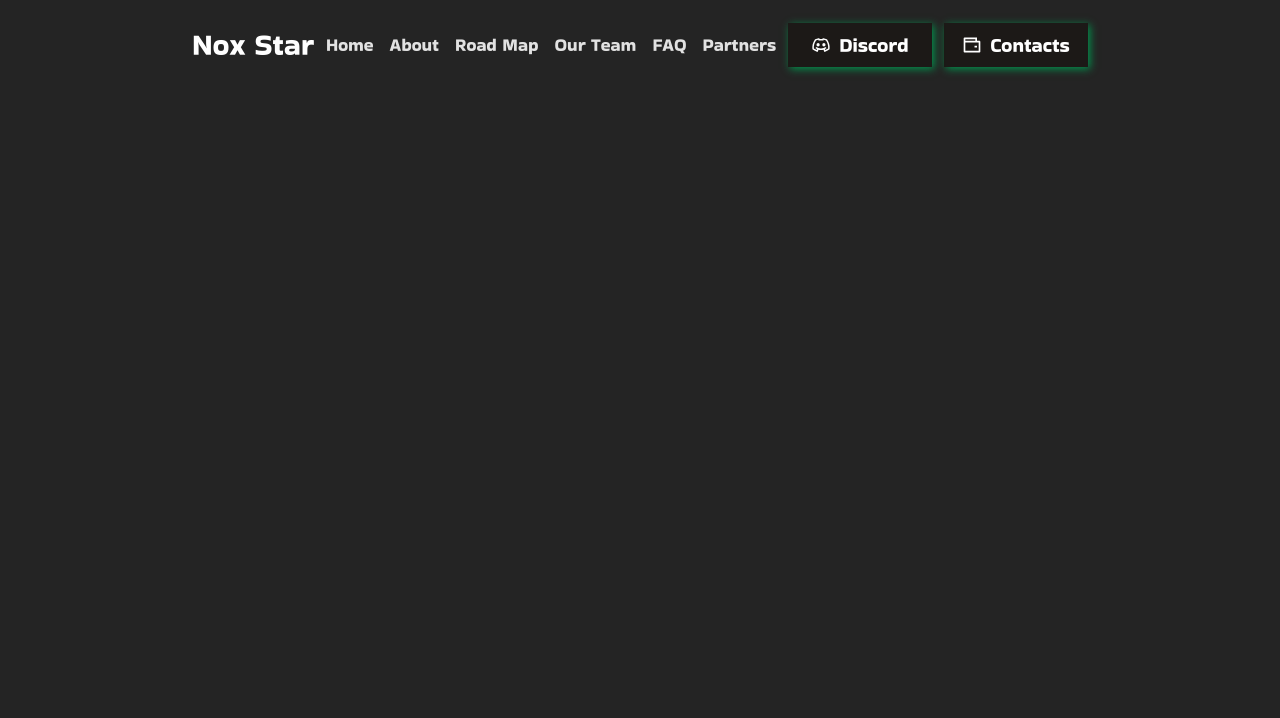
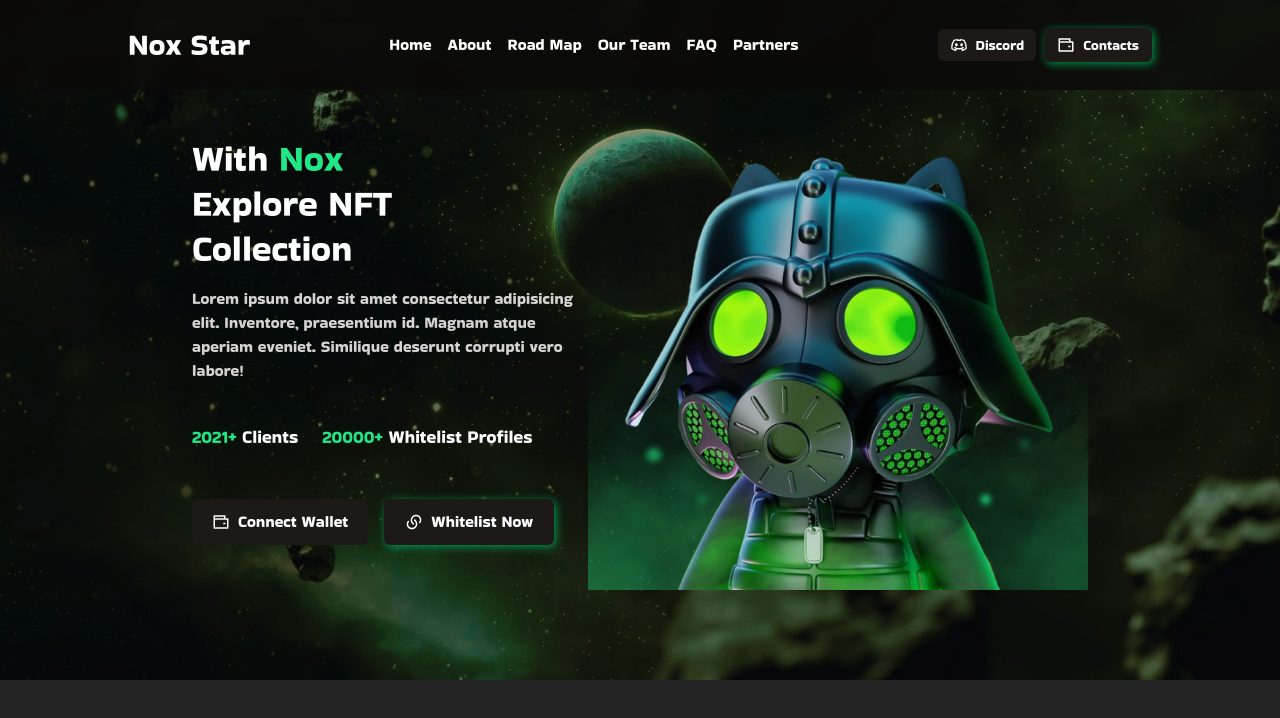
Before and after one commit to aliir7/Responsive-NFT-Website, a React (Vite) app: page / in a window 1280 px wide. Shown: the top 718 px of the page. Built offline with nearby package versions, Linux system fonts and the light colour scheme.

Commit message:
complete navbar

```diff
--- a/package.json
+++ b/package.json
@@ -11,6 +11,7 @@
   },
   "dependencies": {
     "@tailwindcss/vite": "^4.1.16",
+    "clsx": "^2.1.1",
     "react": "^19.1.1",
     "react-dom": "^19.1.1",
     "react-icons": "^5.5.0",
--- a/src/App.tsx
+++ b/src/App.tsx
@@ -1,9 +1,11 @@
+import Header from "./components/Header/Header";
 import Nav from "./components/Nav";
 
 function App() {
   return (
     <>
       <Nav />
+      <Header />
     </>
   );
 }
--- /dev/null
+++ b/src/components/Header/Header.tsx
@@ -0,0 +1,59 @@
+import { RiLinksLine, RiWalletLine } from "react-icons/ri";
+import Button from "../UI/Button";
+import heroImg from "../../assets/hero-img.png";
+
+function Header() {
+  return (
+    <section className="section-wrapper bg-img relative z-1 flex flex-col items-start bg-cover bg-center pt-[100px]">
+      {/* overlay مثل ::after */}
+      <div className="absolute inset-0 z-[-1] bg-[#040b114d]" />
+
+      {/* محتوای هدر */}
+      <div className="flex w-full flex-col items-center justify-between lg:flex-row">
+        {/* متن سمت چپ */}
+        <div className="flex flex-col gap-4 text-white">
+          <h2 className="text-4xl leading-tight font-bold">
+            With <span className="text-primary">Nox</span> <br />
+            Explore NFT <br /> Collection
+          </h2>
+          <p className="max-w-md text-stone-300">
+            Lorem ipsum dolor sit amet consectetur adipisicing elit. Inventore,
+            praesentium id. Magnam atque aperiam eveniet. Similique deserunt
+            corrupti vero labore!
+          </p>
+
+          <div className="mt-6 flex gap-6 text-lg">
+            <p>
+              <span className="text-primary font-bold">2021+</span> Clients
+            </p>
+            <p>
+              <span className="text-primary font-bold">20000+</span> Whitelist
+              Profiles
+            </p>
+          </div>
+
+          {/* CTA Buttons */}
+          <div className="mt-8 flex gap-4">
+            <Button icon={<RiWalletLine />} variant="primary" size="md">
+              Connect Wallet
+            </Button>
+            <Button icon={<RiLinksLine />} variant="outline" size="md">
+              Whitelist Now
+            </Button>
+          </div>
+        </div>
+
+        {/* تصویر سمت راست */}
+        <div className="mt-10 lg:mt-0">
+          <img
+            src={heroImg}
+            alt="hero-image"
+            className="max-w-[400px] lg:max-w-[500px]"
+          />
+        </div>
+      </div>
+    </section>
+  );
+}
+
+export default Header;
--- a/src/components/Nav.tsx
+++ b/src/components/Nav.tsx
@@ -6,61 +6,56 @@ import {
 } from "react-icons/ri";
 import { navbarMenu } from "../constants";
 import { useState } from "react";
+import Button from "./UI/Button";
 
 function Nav() {
   const [isOpen, setIsOpen] = useState(false);
 
   return (
-    <div className="fixed top-0 left-0 z-9999 flex h-[90px] w-full items-center justify-between px-[15%] py-0">
-      {/* logo */}
-      <div>
-        <a href="#" className="text-2xl text-white capitalize lg:text-3xl">
-          nox star
-        </a>
-      </div>
-      {/* nav links */}
+    <nav className="fixed top-0 left-0 z-9999 flex w-full items-center justify-between bg-stone-950/80 px-4 py-3 backdrop-blur-md lg:h-[90px] lg:px-[10%]">
+      {/* Logo */}
+      <a
+        href="#"
+        className="text-lg whitespace-nowrap text-white capitalize md:text-xl lg:text-3xl"
+      >
+        nox star
+      </a>
+
+      {/* Links */}
       <ul
-        className={`border-primary absolute top-full ${
+        className={`absolute top-full flex w-full flex-col items-start border-t border-stone-800 bg-stone-950/95 transition-all duration-600 ${
           isOpen ? "left-0" : "-left-full"
-        } flex w-full flex-col items-start gap-0 border-t-[0.5px] transition-all duration-600 lg:relative lg:top-0 lg:left-0 lg:w-fit lg:flex-row lg:justify-center lg:gap-4 lg:border-none lg:text-lg`}
+        } lg:static lg:flex lg:w-auto lg:flex-row lg:items-center lg:gap-4 lg:border-none lg:bg-transparent`}
       >
         {navbarMenu.map((item) => (
           <li
             key={item.id}
-            className="hover:border-primary hover:text-primary mx-1 block w-full border-b-[0.2px] border-black/20 px-0 py-4 pl-[12%] transition-all duration-600 last:border-none lg:m-0 lg:flex lg:w-auto lg:border-none lg:p-0"
+            className="hover:border-primary hover:text-primary w-full border-b border-stone-800 px-6 py-4 text-white transition-colors duration-600 last:border-none lg:w-auto lg:border-none lg:p-0"
           >
             <a href={item.link}>{item.title}</a>
           </li>
         ))}
       </ul>
-      {/* nav btns */}
-      <div className="flex-center gap-3">
-        {/* Discord button */}
-        <button className="group flex-center shadow-primary relative h-4 w-10 cursor-pointer gap-2 overflow-hidden bg-stone-900 text-lg text-white transition-all duration-600 lg:h-11 lg:w-36 lg:text-xl">
-          {/* لایه‌ی انیمیشن پرشونده */}
-          <span className="bg-primary absolute inset-0 -translate-x-full transition-transform duration-600 ease-out group-hover:translate-x-0"></span>
 
-          {/* محتوا (متن + آیکن) */}
-          <span className="flex-center relative z-10 gap-2 transition-colors duration-600 group-hover:text-stone-900">
-            <RiDiscordLine />
-            Discord
-          </span>
-        </button>
+      {/* Buttons + Menu Icon */}
+      <div className="flex items-center gap-2">
+        {/* دکمه‌ها در موبایل سایز sm */}
+        <Button size="sm" variant="primary" icon={<RiDiscordLine />}>
+          Discord
+        </Button>
+        <Button size="sm" variant="outline" icon={<RiWalletLine />}>
+          Contacts
+        </Button>
 
-        {/* Contacts button */}
-        <button className="flex-center hover:border-primary shadow-primary h-11 w-36 cursor-pointer gap-2 border border-transparent bg-stone-900 text-xl text-white transition-all duration-600">
-          <RiWalletLine />
-          Contacts
-        </button>
-
-        <div
-          className="bg-primary shadow-primary hover:border-primary hover:text-primary flex-center nav h-12 w-12 cursor-pointer rounded-sm border-2 border-transparent text-xl text-stone-900 duration-600 hover:bg-stone-900 lg:hidden"
+        {/* آیکن منو */}
+        <button
           onClick={() => setIsOpen(!isOpen)}
+          className="bg-primary hover:text-primary flex h-10 w-10 items-center justify-center rounded-md text-stone-900 transition-all duration-300 hover:bg-stone-900 lg:hidden"
         >
           {isOpen ? <RiCloseLine /> : <RiMenuLine />}
-        </div>
+        </button>
       </div>
-    </div>
+    </nav>
   );
 }
 
--- /dev/null
+++ b/src/components/UI/Button.tsx
@@ -0,0 +1,54 @@
+import clsx from "clsx";
+import type { ReactNode } from "react";
+
+type Props = {
+  variant?: "primary" | "outline";
+  children?: ReactNode;
+  icon?: ReactNode;
+  className?: string;
+  size?: "sm" | "md"; // ✨ برای کنترل سایز در Nav یا Hero
+};
+
+function Button({
+  variant = "outline",
+  children,
+  icon,
+  className,
+  size = "md",
+}: Props) {
+  const sizes = {
+    sm: "px-3 py-1.5 text-sm gap-1", // برای nav موبایل
+    md: "px-5 py-2.5 text-base gap-2", // برای hero section
+  };
+
+  const base =
+    "inline-flex items-center justify-center rounded-md border border-transparent text-white transition-all duration-500 font-semibold";
+
+  const variants = {
+    primary: `
+      relative overflow-hidden bg-stone-900 group cursor-pointer border-none
+      before:absolute before:inset-0 before:-translate-x-[102%]  /* ✅ مهم‌ترین بخش */
+      before:bg-primary before:transition-transform before:duration-500 before:ease-out
+      hover:before:translate-x-0
+    `,
+    outline: `
+      bg-stone-900 border border-transparent hover:border-primary cursor-pointer shadow-primary
+    `,
+  };
+
+  return (
+    <button className={clsx(base, sizes[size], variants[variant], className)}>
+      <span
+        className={clsx(
+          "relative z-10 flex items-center transition-colors duration-500",
+          variant === "primary" && "group-hover:text-stone-900",
+        )}
+      >
+        {icon && <span className="text-lg">{icon}</span>}
+        <span className="ml-2 whitespace-nowrap">{children}</span>
+      </span>
+    </button>
+  );
+}
+
+export default Button;
--- a/src/index.css
+++ b/src/index.css
@@ -28,22 +28,31 @@
   --shadow-primary: 2px 2px 8px var(--color-primaryShadow);
 }
 
-@layer components {
+@layer utilities {
   .nav-wrapper {
-    @apply xl:px-[12%] xl:py-0;
+    @apply px-6 py-4 lg:px-[15%] lg:py-0;
   }
+
+  .section-wrapper {
+    @apply px-6 py-[90px] lg:px-[15%];
+  }
+
   .flex-center {
     @apply flex items-center justify-center;
   }
+
   .flex-start {
     @apply flex items-center justify-start;
   }
 
-  .activeMenu {
-    left: 0;
+  .flex-center-col {
+    @apply flex flex-col items-center justify-center;
+  }
+
+  .bg-img {
+    background-image: url("./assets/bs-section.jpg");
   }
 }
-
 @media (prefers-color-scheme: dark) {
   :root {
     color: #fff;
```
Also changed, not shown: 1 other file (tests, documents, lock files or other folders).
